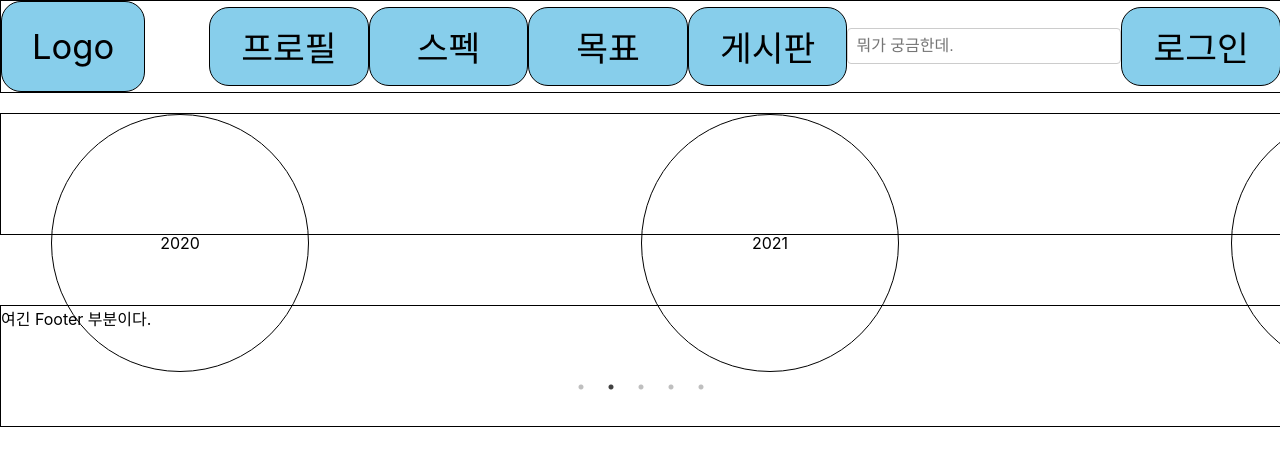
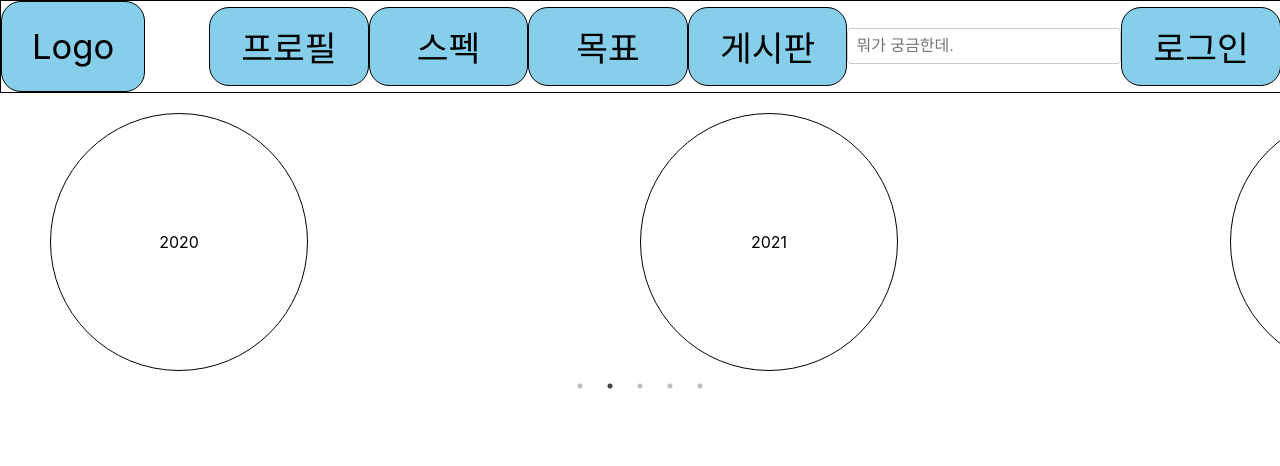
Before and after one commit to OckJuYong/seo_minjae_gallery, a React (Create React App) app: page /layout in a window 1280 px wide. Shown: the top 466 px of the page. Built offline with nearby package versions, Linux system fonts and the light colour scheme.

Commit message:
Update layout.js
Footer가 필요없어졌기 때문에 삭제함

```diff
--- a/src/component/layout/layout.js
+++ b/src/component/layout/layout.js
@@ -1,7 +1,6 @@
 import React, { useEffect } from 'react';
 import Header from './header';
 import Main from './main';
-import Footer from './footer';
 
 
 
@@ -14,8 +13,6 @@ const Layout = () => {
             <br />
             <Main />
             <br />
-            <Footer />
-            <br />
         </div>
     )
 }
```
